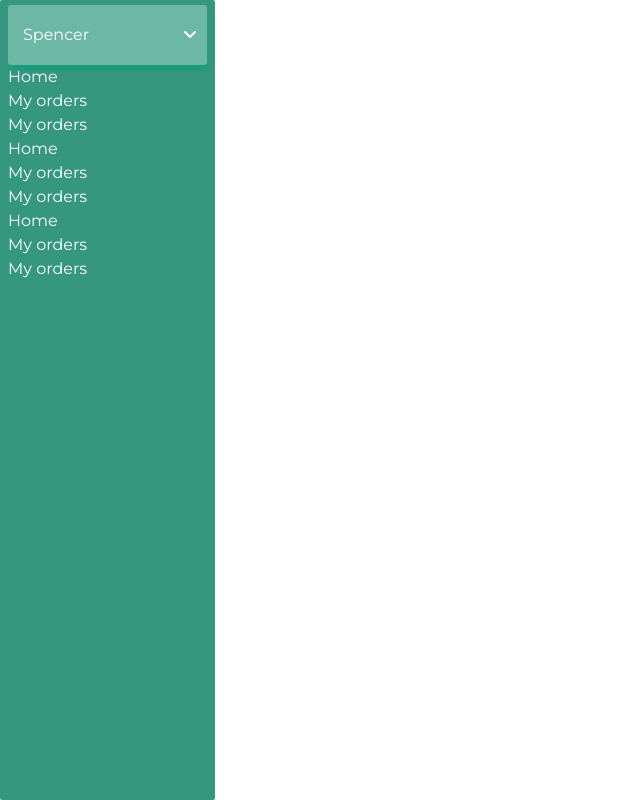
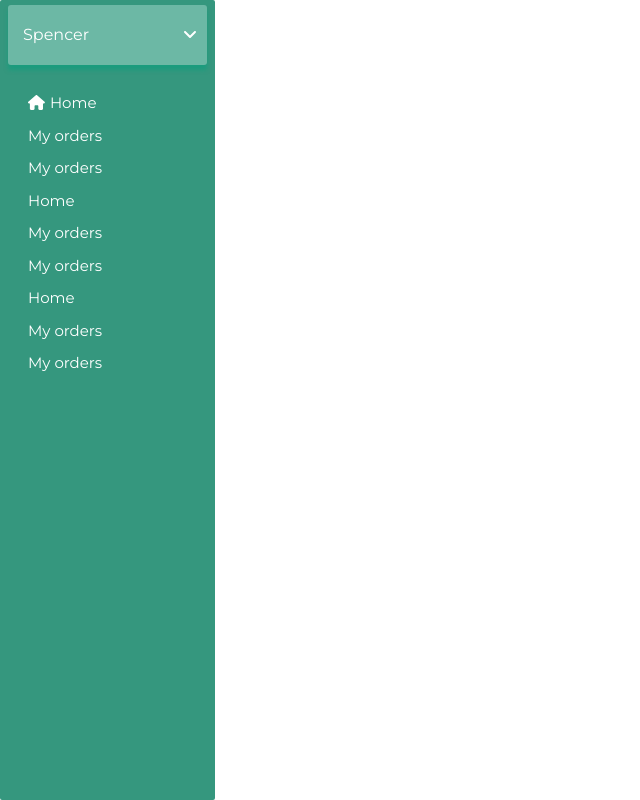
Before and after one commit to skabeo/xpress-frontend, a React (Vite) app: page / in a window 1280 px wide. Shown: the whole page, without its empty margins (0-640 px from the left). Built offline with nearby package versions, Linux system fonts and the light colour scheme; sample sign-in values are in the browser's storage.

Commit message:
Add dummy nav links

```diff
--- a/src/components/sidebar/Sidebar.jsx
+++ b/src/components/sidebar/Sidebar.jsx
@@ -2,7 +2,11 @@ import React, { useState } from 'react'
 import './styles/sidebar.css'
 import { Link } from 'react-router-dom'
 import { FontAwesomeIcon } from '@fortawesome/react-fontawesome';
-import { faAngleDown, faAngleUp } from '@fortawesome/free-solid-svg-icons';
+import {
+  faAngleDown,
+  faAngleUp,
+  faHome
+} from '@fortawesome/free-solid-svg-icons';
 
 const Sidebar = () => {
   const [angleIcon, setAngleIcon] = useState(false);
@@ -31,9 +35,12 @@ const Sidebar = () => {
         </div> }
       </div>
 
-      <div>
+      <div className='sidebar-links'>
         <ul>
-          <li>Home</li>
+          <li className='first-side-link'>
+            <FontAwesomeIcon className='icon' icon={faHome} />
+            <span className='icon sidebar-home'>Home</span>
+          </li>
           <li>My orders</li>
           <li>My orders</li>
           <li>Home</li>
--- a/src/components/sidebar/styles/sidebar.css
+++ b/src/components/sidebar/styles/sidebar.css
@@ -50,3 +50,27 @@
 .name-drop-down-options a:hover {
   color: white;
 }
+
+.sidebar-links {
+  margin-top: 20px;
+  padding-left: 20px;
+}
+
+.sidebar-links li {
+  padding: 5px 0;
+  font-size: 15px
+}
+
+.first-side-link {
+  display: flex;
+  align-items: center;
+  gap: 5px;
+}
+
+/* .icon {
+  border: 1px solid;
+} */
+
+.sidebar-home {
+  padding-top: 2px;
+}
```
